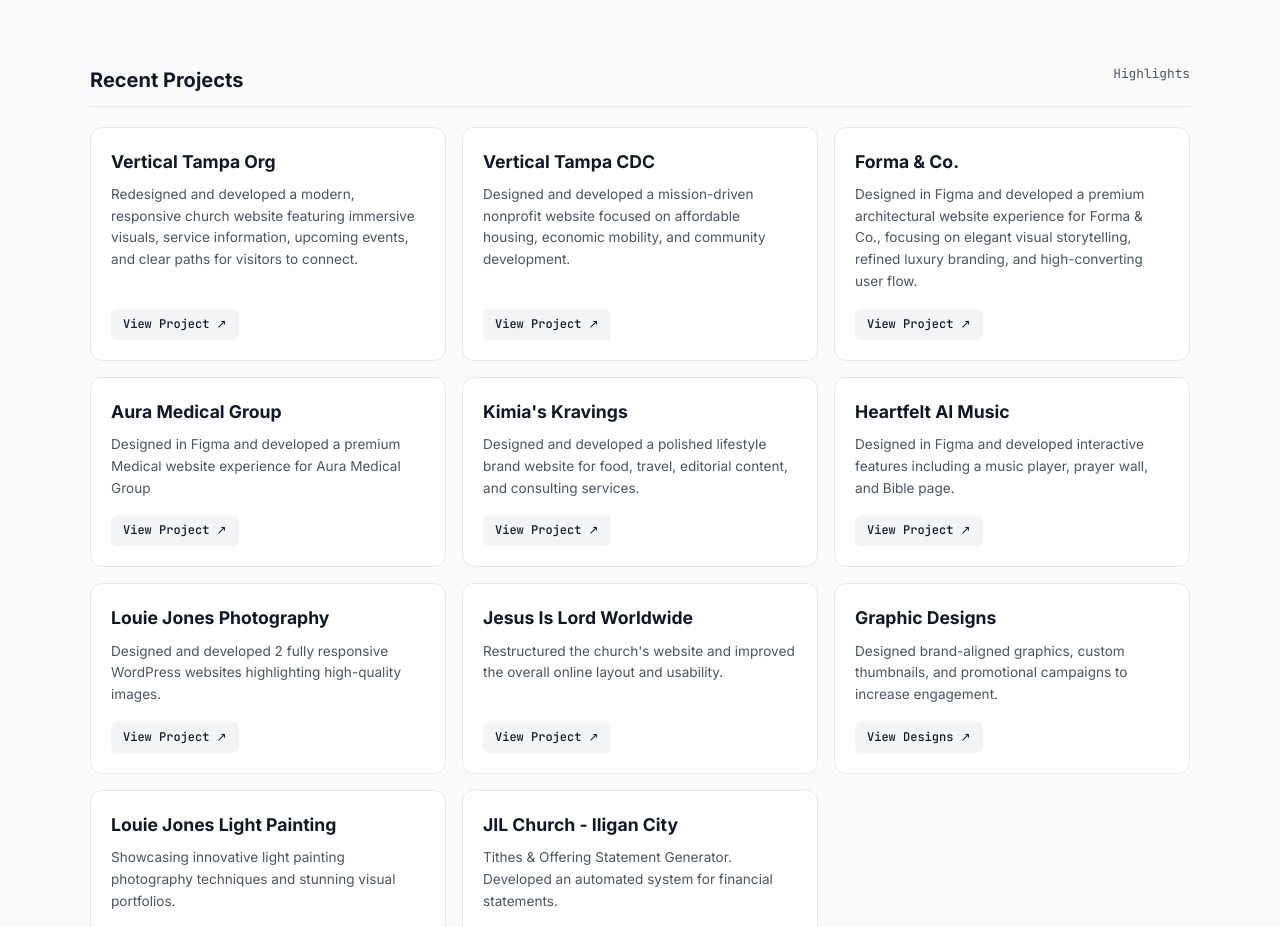
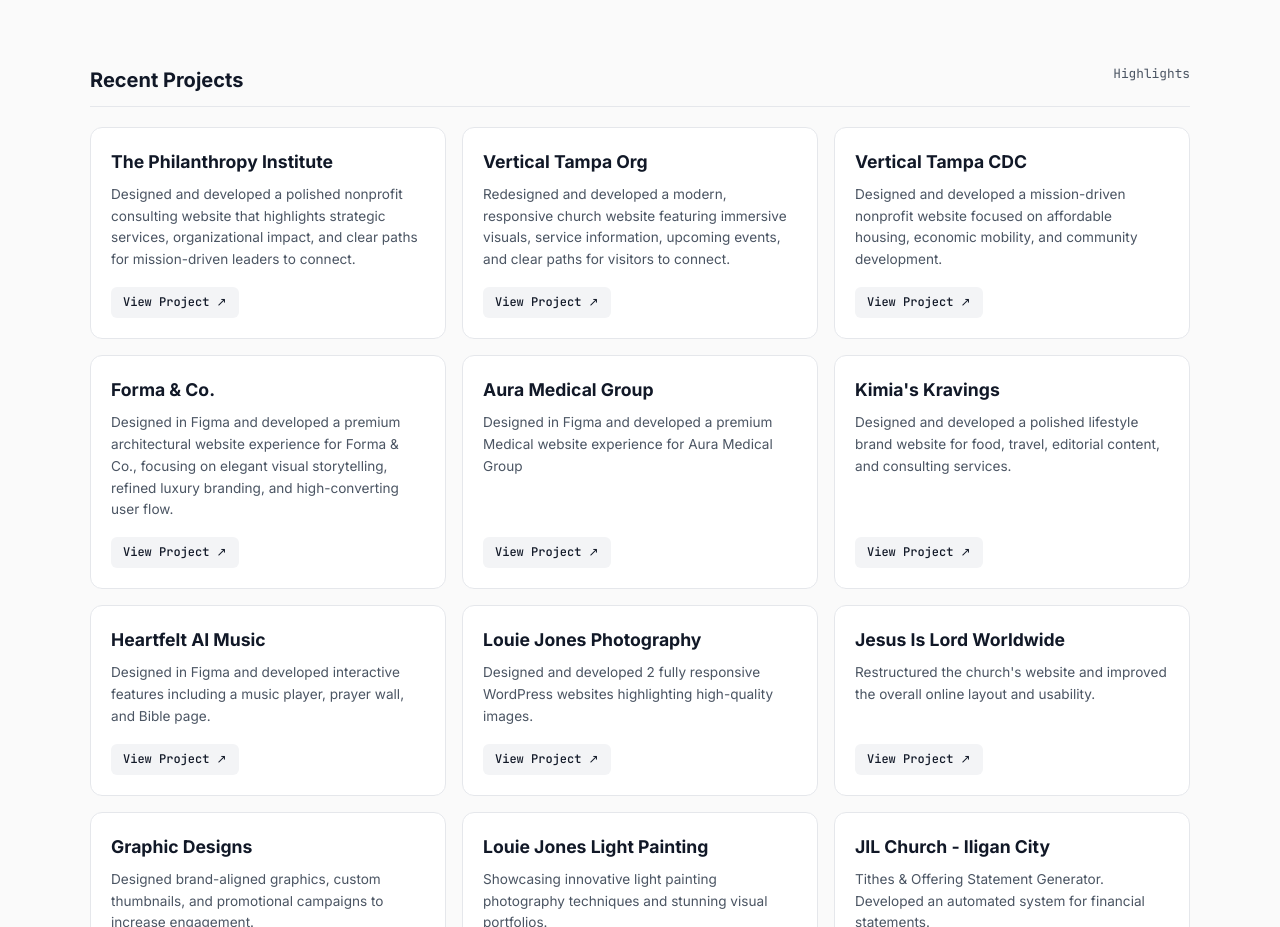
Before and after one commit to dranalainocampos-star/DRANSPORTFOLIO, a plain HTML site: page index.html in a window 1280 px wide. Shown: the part 1140-2067 px from the top of the page. Drawn offline with Linux system fonts and the light colour scheme.

Commit message:
Add Philanthropy Institute project

```diff
--- a/index.html
+++ b/index.html
@@ -381,6 +381,21 @@
         </h2>
         <div class="projects-grid">
           <a
+            href="https://philanthropy-institute-presentation.vercel.app/index.html"
+            target="_blank"
+            rel="noopener noreferrer"
+            class="project-card"
+          >
+            <h4>The Philanthropy Institute</h4>
+            <p>
+              Designed and developed a polished nonprofit consulting website
+              that highlights strategic services, organizational impact, and
+              clear paths for mission-driven leaders to connect.
+            </p>
+            <span class="project-link">View Project ↗</span>
+          </a>
+
+          <a
             href="https://vertical-tampa-redesign.vercel.app/union.html"
             target="_blank"
             class="project-card"
```
